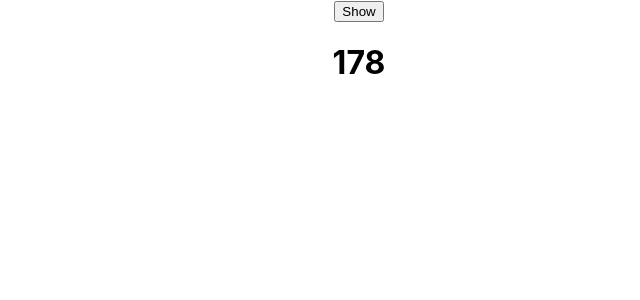
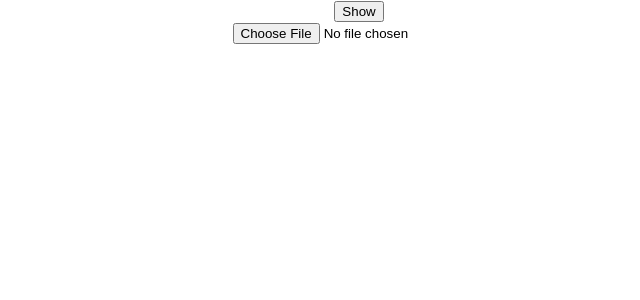
Before and after one commit to MinhAnh2610/TIkTok, a React (Create React App) app: page / in a window 1280 px wide. Both pictures are taken after a click on the button "Show". Shown: the top 300 px of the page, without its empty margins (281-921 px from the left). Built offline with nearby package versions, Linux system fonts and the light colour scheme.

Commit message:
Preview Image

```diff
--- a/src/Content.js
+++ b/src/Content.js
@@ -1,19 +1,23 @@
 import { useEffect, useState } from "react";
 
 function Content() {
-  const [countDown, setCountDown] = useState(180);
+  const [avatar, setAvatar] = useState();
 
   useEffect(() => {
-    const interval = setInterval(() => {
-      setCountDown(prev => prev - 1);
-    }, 1000);
-
-    return () => clearInterval(interval);
-  }, []);
+    return () => {
+      avatar && URL.revokeObjectURL(avatar.preview);
+    };
+  }, [avatar]);
+  const handlePreviewAvatar = (e) => {
+    const file = e.target.files[0];
+    file.preview = URL.createObjectURL(file);
+    setAvatar(file);
+  };
 
   return (
     <div>
-      <h1>{countDown}</h1>
+      <input type="file" onChange={handlePreviewAvatar} />
+      {avatar && <img src={avatar.preview} width={400} />}
     </div>
   );
 }
```
